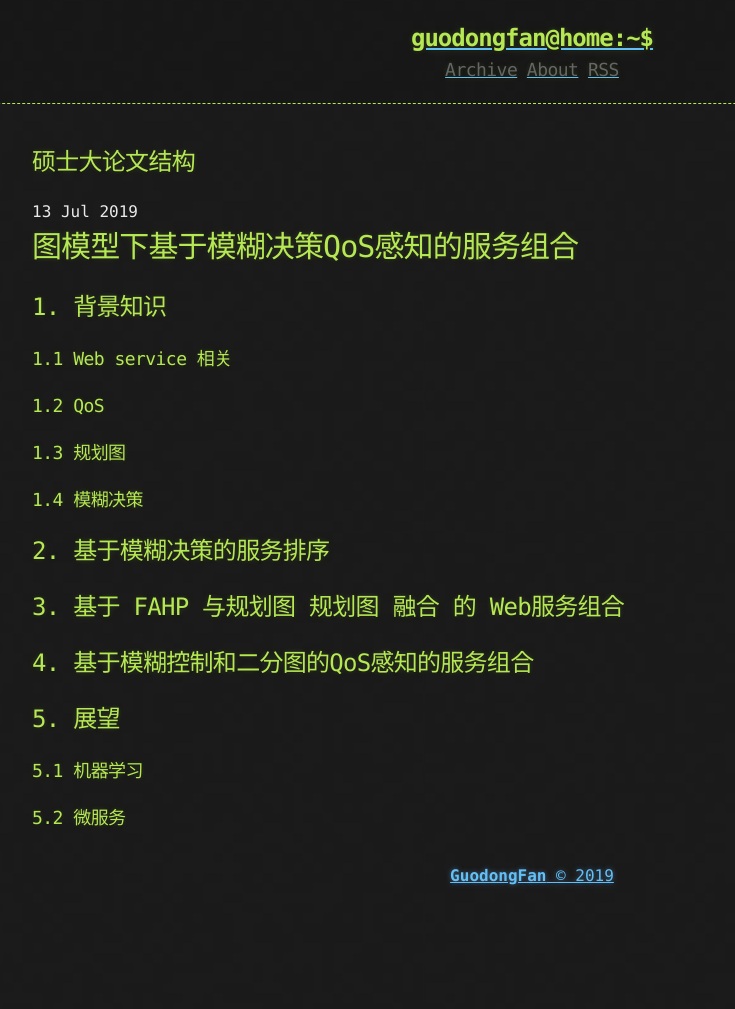
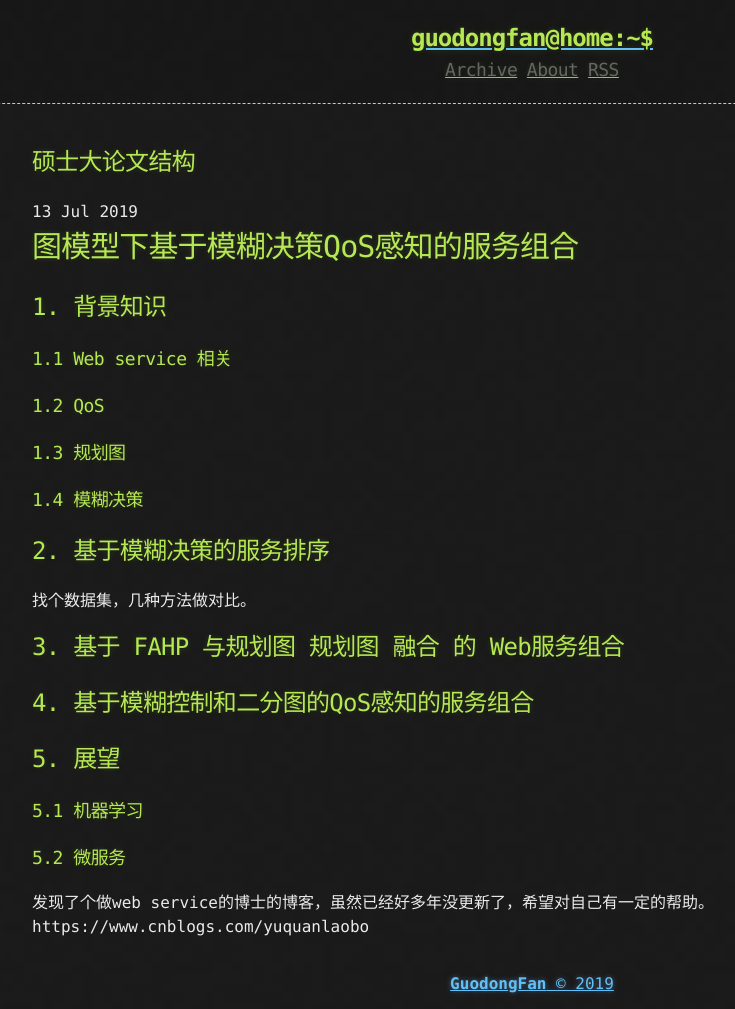
Before and after one commit to GuodongFan/GuodongFan.github.io, a Jekyll site: the page built from _posts/2019-07-13-Architecture-Master.md, in a window 1280 px wide. Shown: the whole page, without its empty margins (108-843 px from the left). Built offline with Jekyll 4.4.1, drawn with Linux system fonts in a browser that asks for light colours; before the commit the page ends 901 px from its top, so only the background shows below that.

Commit message:
Update 2019-07-13-Architecture-Master.md

```diff
--- a/_posts/2019-07-13-Architecture-Master.md
+++ b/_posts/2019-07-13-Architecture-Master.md
@@ -17,6 +17,8 @@ published: true
 
 ## 2. 基于模糊决策的服务排序
 
+找个数据集，几种方法做对比。
+
 ## 3. 基于 FAHP 与规划图 规划图 融合 的 Web服务组合
 
 ## 4. 基于模糊控制和二分图的QoS感知的服务组合
@@ -26,3 +28,5 @@ published: true
 ### 5.1 机器学习
 
 ### 5.2 微服务
+
+发现了个做web service的博士的博客，虽然已经好多年没更新了，希望对自己有一定的帮助。https://www.cnblogs.com/yuquanlaobo
```
